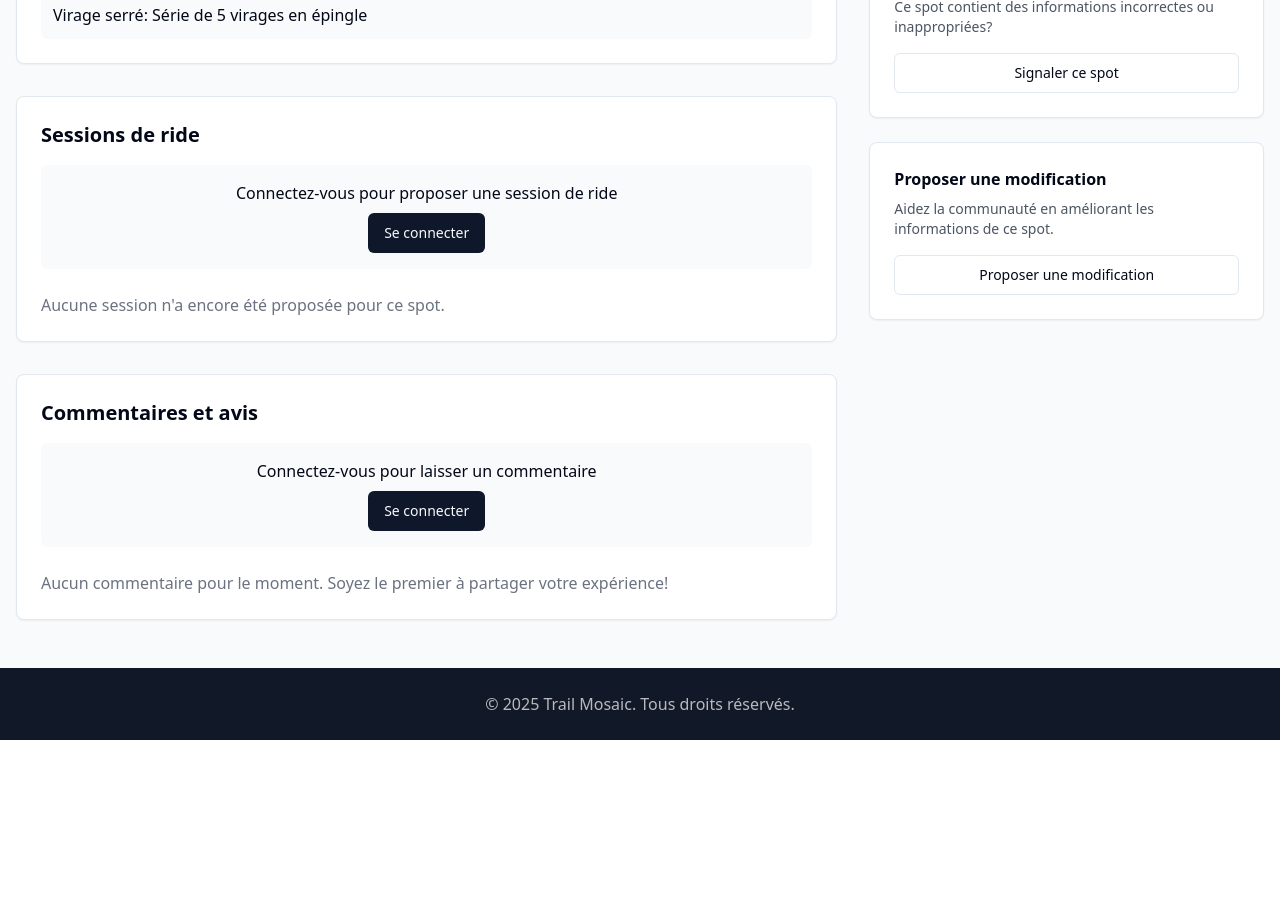
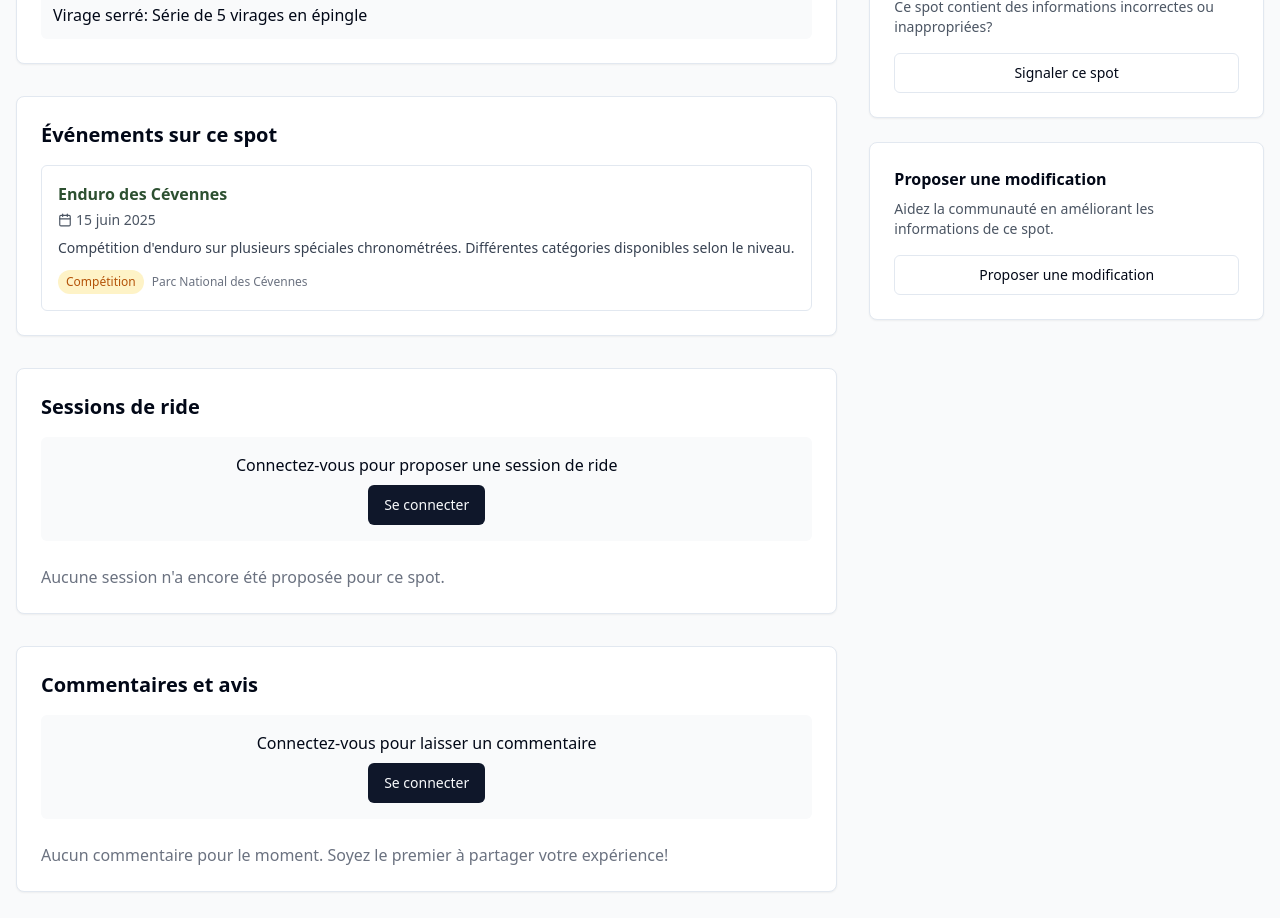
Before and after one commit to clement8426/trail-mosaic, a React (Vite) app: page /spots/1 in a window 1280 px wide. Shown: the part 980-1898 px from the top of the page. Before the commit the page ends 1720 px from the top, so only its background shows below. Built offline with nearby package versions, Linux system fonts and the light colour scheme.

Commit message:
Add trail sessions and events to spot detail page
Display sessions and events associated with a trail on the spot detail page.

```diff
--- a/src/pages/SpotDetail.tsx
+++ b/src/pages/SpotDetail.tsx
@@ -1,15 +1,17 @@
+
 import { useState, useEffect } from "react";
 import { useParams, useNavigate, Link } from "react-router-dom";
 import { useAuth } from "@/contexts/AuthContext";
 import { toast } from "sonner";
-import { Star, Heart, HeartOff, MessageSquare, Calendar, MapPin } from "lucide-react";
+import { Star, Heart, MessageSquare, Calendar, MapPin, Users } from "lucide-react";
 
 import { Button } from "@/components/ui/button";
 import { Card, CardContent } from "@/components/ui/card";
 import { Textarea } from "@/components/ui/textarea";
 import Navbar from "@/components/Navbar";
-import { Trail, Comment, Session } from "@/types";
+import { Trail, Comment, Session, Event } from "@/types";
 import { trails } from "@/data/trailsData";
+import { events } from "@/data/eventsData";
 
 const SpotDetail = () => {
   const { id } = useParams<{ id: string }>();
@@ -17,6 +19,7 @@ const SpotDetail = () => {
   const navigate = useNavigate();
 
   const [trail, setTrail] = useState<Trail | null>(null);
+  const [trailEvents, setTrailEvents] = useState<Event[]>([]);
   const [loading, setLoading] = useState(true);
   const [isFavorite, setIsFavorite] = useState(false);
   const [commentText, setCommentText] = useState("");
@@ -39,6 +42,10 @@ const SpotDetail = () => {
       };
 
       setTrail(enhancedTrail);
+
+      // Fetch events related to this trail
+      const relatedEvents = events.filter(event => event.trailId === fetchedTrail.id);
+      setTrailEvents(relatedEvents);
 
       if (currentUser && currentUser.favorites) {
         setIsFavorite(currentUser.favorites.includes(fetchedTrail.id));
@@ -145,7 +152,7 @@ const SpotDetail = () => {
     toast.success("Session ajoutée");
   };
 
-  const handleParticipateSession = (sessionId: string, status: "going" | "interested" | "not_going") => {
+  const handleParticipateSession = (sessionId: string, status: "going" | "interested" | "maybe") => {
     if (!currentUser) {
       navigate("/login");
       return;
@@ -225,6 +232,15 @@ const SpotDetail = () => {
       case 'Expert': return 'bg-black';
       default: return 'bg-gray-500';
     }
+  };
+
+  const formatDate = (dateStr: string) => {
+    const date = new Date(dateStr);
+    return new Intl.DateTimeFormat('fr-FR', {
+      day: 'numeric',
+      month: 'long',
+      year: 'numeric'
+    }).format(date);
   };
 
   return (
@@ -328,6 +344,41 @@ const SpotDetail = () => {
               </CardContent>
             </Card>
 
+            {/* Events Card */}
+            <Card>
+              <CardContent className="p-6">
+                <h2 className="text-xl font-bold mb-4">
+                  Événements sur ce spot
+                </h2>
+
+                {trailEvents && trailEvents.length > 0 ? (
+                  <div className="space-y-4">
+                    {trailEvents.map((event) => (
+                      <div key={event.id} className="border rounded-md p-4 hover:bg-gray-50 transition-colors">
+                        <h3 className="font-bold text-forest">{event.title}</h3>
+                        <div className="flex items-center text-gray-600 text-sm mt-1 mb-2">
+                          <Calendar size={14} className="mr-1" />
+                          {formatDate(event.date)}
+                        </div>
+                        <p className="text-sm text-gray-700 mb-3">{event.description}</p>
+                        <div className="flex items-center gap-2">
+                          <span className="px-2 py-1 bg-amber-100 text-amber-700 rounded-full text-xs">
+                            {event.category}
+                          </span>
+                          <span className="text-xs text-gray-500">
+                            {event.location}
+                          </span>
+                        </div>
+                      </div>
+                    ))}
+                  </div>
+                ) : (
+                  <p className="text-gray-500">Aucun événement n'est prévu sur ce spot pour le moment.</p>
+                )}
+              </CardContent>
+            </Card>
+
+            {/* Sessions Card */}
             <Card>
               <CardContent className="p-6">
                 <h2 className="text-xl font-bold mb-4">Sessions de ride</h2>
--- a/src/types/index.ts
+++ b/src/types/index.ts
@@ -41,10 +41,10 @@ export interface Trail {
   rating: number;
   reviews: number;
   region?: string;
-  // Additional optional properties used in the app
   comments?: Comment[];
   sessions?: Session[];
   contributors?: Contributor[];
+  createdBy?: string;
 }
 
 // Event types
```
